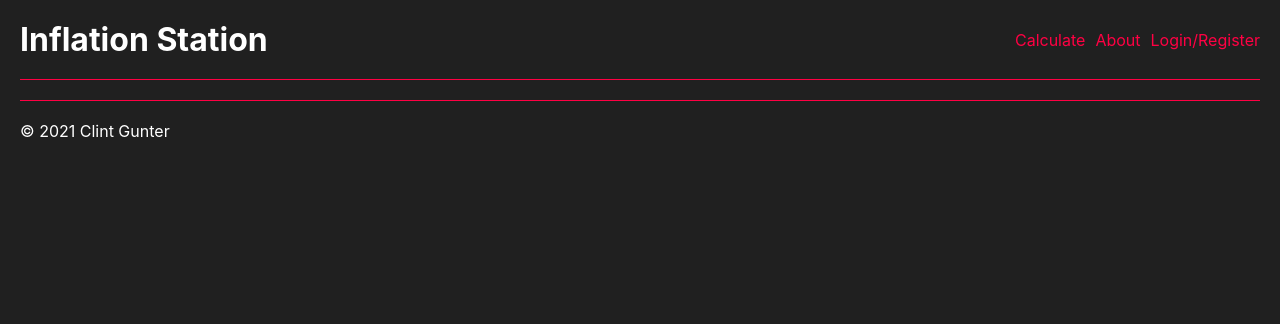
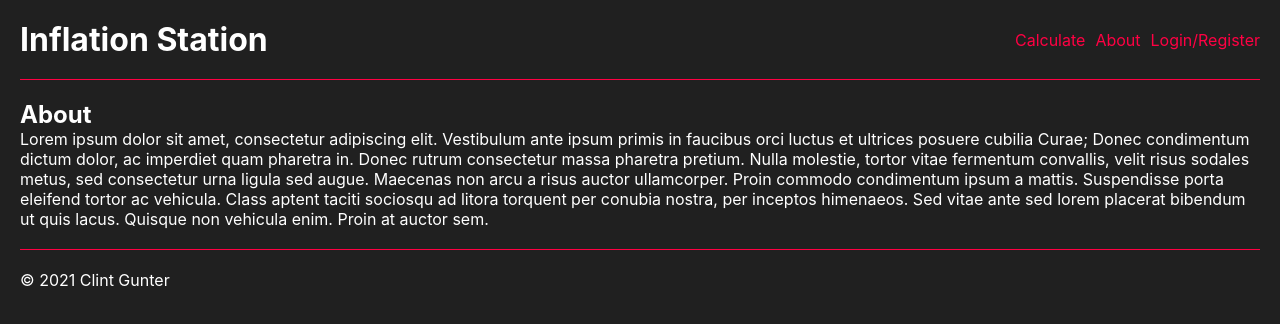
Before and after one commit to futureclint/inflation-station, a React (Create React App) app in the folder client/: page /about in a window 1280 px wide. Shown: the top 324 px of the page. Built offline with nearby package versions, Linux system fonts and the light colour scheme.

Commit message:
Added About screen component and route

```diff
--- a/client/src/App.js
+++ b/client/src/App.js
@@ -5,6 +5,7 @@ import {loginUser, registerUser, verifyUser, removeToken} from './services/auth'
 import Layout from './layouts/Layout';
 import Login from './screens/Login';
 import Register from './screens/Register';
+import About from './screens/About';
 
 function App() {
 
@@ -48,6 +49,9 @@ function App() {
           <Route path='/register'>
             <Register handleRegister={handleRegister} />
           </Route>
+          <Route path='/about'>
+            <About />
+          </Route>
         </Switch>
       </Layout>
     </div>
--- /dev/null
+++ b/client/src/screens/About.jsx
@@ -0,0 +1,8 @@
+export default function About() {
+  return (
+    <>
+      <h2>About</h2>
+      <p>Lorem ipsum dolor sit amet, consectetur adipiscing elit. Vestibulum ante ipsum primis in faucibus orci luctus et ultrices posuere cubilia Curae; Donec condimentum dictum dolor, ac imperdiet quam pharetra in. Donec rutrum consectetur massa pharetra pretium. Nulla molestie, tortor vitae fermentum convallis, velit risus sodales metus, sed consectetur urna ligula sed augue. Maecenas non arcu a risus auctor ullamcorper. Proin commodo condimentum ipsum a mattis. Suspendisse porta eleifend tortor ac vehicula. Class aptent taciti sociosqu ad litora torquent per conubia nostra, per inceptos himenaeos. Sed vitae ante sed lorem placerat bibendum ut quis lacus. Quisque non vehicula enim. Proin at auctor sem.</p>
+    </>
+  )
+}
```
